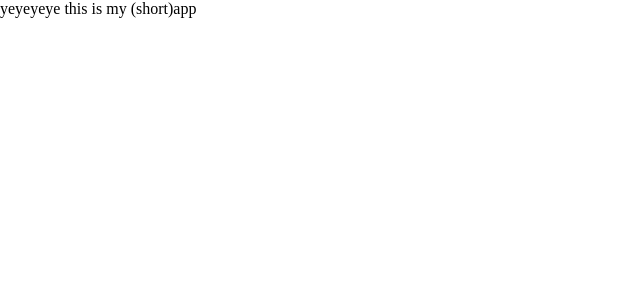
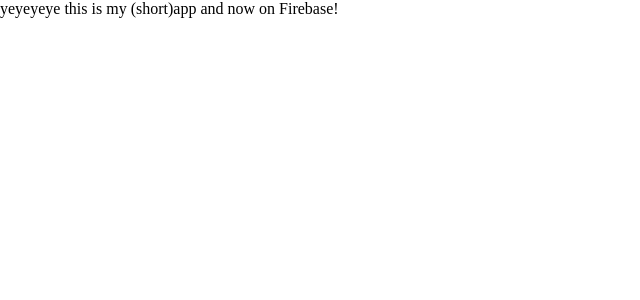
Before and after one commit to YG-Dev/l1-chains-chart, a React (Create React App) app: page / in a window 1280 px wide. Shown: the top 300 px of the page, without its empty margins (0-640 px from the left). Built offline with nearby package versions, Linux system fonts and the light colour scheme; no server answers; the HTML template or start-up script is replaced by a standard one.

Commit message:
firebase init

```diff
--- a/src/App.tsx
+++ b/src/App.tsx
@@ -25,7 +25,7 @@
 
   return (
     <div className="App">
-      yeyeyeye this is my (short)app
+      yeyeyeye this is my (short)app and now on Firebase!
     </div>
   );
 }
```
Also changed, not shown: firebase.json (added), 1 other file (tests, documents, lock files or other folders).
